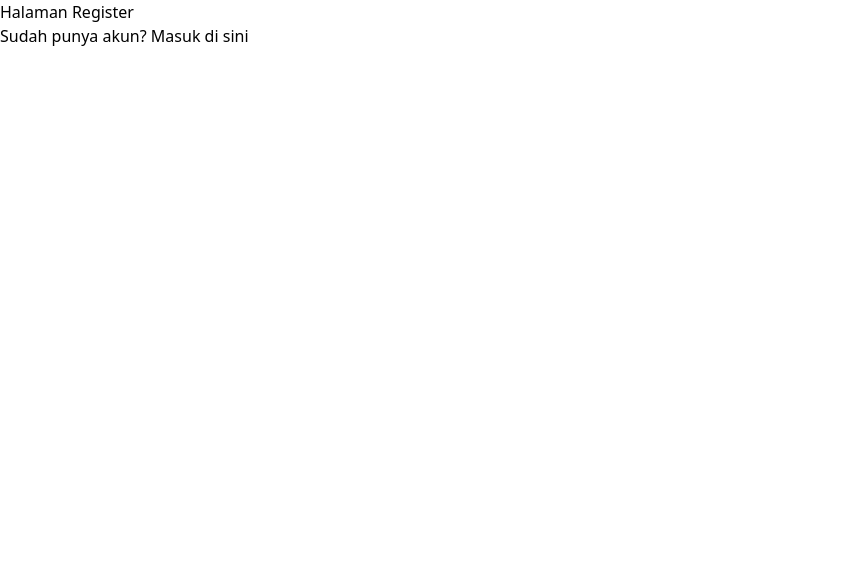
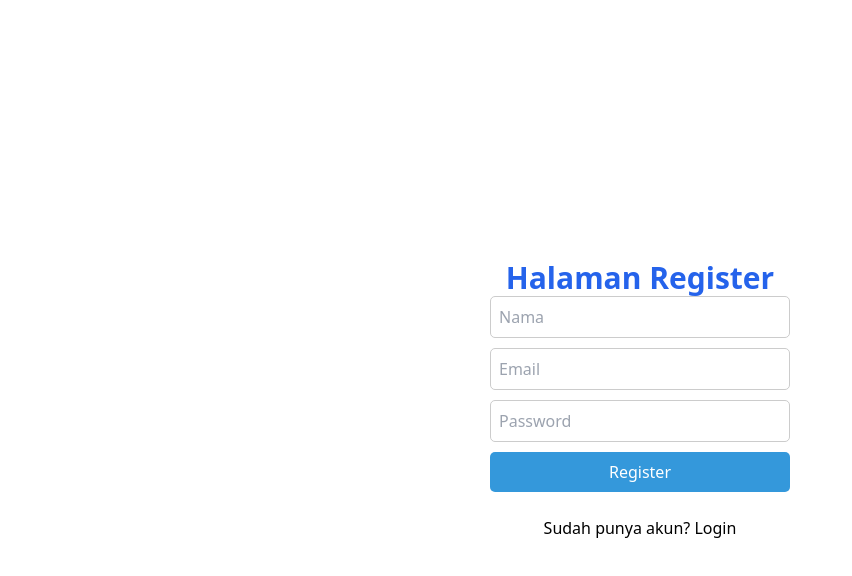
Before and after one commit to Luthfi27Upi/Semester-6, a Next.js app in the folder Pemrograman Berbasis Framework/Minggu 4/my-app/: page /auth/register in a window 1280 px wide. Shown: the top 576 px of the page, without its empty margins (0-852 px from the left). Built offline with nearby package versions, Linux system fonts and the light colour scheme.

Commit message:
Tugas 1 - Register

```diff
--- a/Pemrograman Berbasis Framework/Minggu 4/my-app/src/pages/auth/register.tsx
+++ b/Pemrograman Berbasis Framework/Minggu 4/my-app/src/pages/auth/register.tsx
@@ -1,15 +1,7 @@
-import Link from "next/link";
+import RegisterView from "../views/auth/register";
 
-const HalamanRegister = () => {
-  return (
-    <div>
-      <h1>Halaman Register</h1>
-
-      <Link href="/auth/login">
-        Sudah punya akun? Masuk di sini
-      </Link>
-    </div>
-  );
+const RegisterPage = () => {
+  return <RegisterView />;
 };
 
-export default HalamanRegister;
+export default RegisterPage;
--- a/Pemrograman Berbasis Framework/Minggu 4/my-app/src/pages/produk/[id].tsx
+++ b/Pemrograman Berbasis Framework/Minggu 4/my-app/src/pages/produk/[id].tsx
@@ -1,15 +1,11 @@
-    import {Router, useRouter} from 'next/router';
+import { useRouter } from "next/router";
+import DetailView from "../views/produk/detail";
 
-    const HalamanProduk = () => {
-    // const Router = useRouter();
-    // console.log(Router);
-    const { query } = useRouter();
-        return (
-            <div>
-                <h1>Halaman Produk</h1>
-                <p>Produk : {query.id}</p>
-            </div>
-        )
-    }
+const ProdukDetailPage = () => {
+  const { query } = useRouter();
+  const { id } = query;
 
-    export default HalamanProduk;
+  return <DetailView id={id} />;
+};
+
+export default ProdukDetailPage;
--- a/Pemrograman Berbasis Framework/Minggu 4/my-app/src/pages/produk/index.tsx
+++ b/Pemrograman Berbasis Framework/Minggu 4/my-app/src/pages/produk/index.tsx
@@ -1,24 +1,7 @@
-import { useRouter } from "next/router";
-import { useEffect, useState } from "react";
+import ProdukView from "../views/produk";
 
-const Produk = () => {
-  const router = useRouter();
-
-  // simulasi status login
-  const [isLogin, setIsLogin] = useState(false);
-
-  useEffect(() => {
-    if (!isLogin) {
-      router.push("/auth/login");
-    }
-  }, [isLogin, router]);
-
-  return (
-    <div>
-      <h1>Halaman Produk</h1>
-      <p>Produk hanya bisa diakses user yang sudah login</p>
-    </div>
-  );
+const ProdukPage = () => {
+  return <ProdukView />;
 };
 
-export default Produk;
+export default ProdukPage;
--- /dev/null
+++ b/Pemrograman Berbasis Framework/Minggu 4/my-app/src/pages/views/auth/register/index.tsx
@@ -0,0 +1,49 @@
+import Link from "next/link";
+import styles from "./register.module.css";
+
+const RegisterView = () => {
+  const handleRegister = () => {
+    // sementara hanya console
+    console.log("Register clicked");
+  };
+
+  return (
+    <div className={styles.register}>
+      <h1 className="text-3xl font-bold text-blue-600">Halaman Register</h1>
+
+      <form className={styles.form}>
+        <input
+          type="text"
+          placeholder="Nama"
+          className={styles.input}
+        />
+        <input
+          type="email"
+          placeholder="Email"
+          className={styles.input}
+        />
+        <input
+          type="password"
+          placeholder="Password"
+          className={styles.input}
+        />
+
+        <button
+          type="button"
+          onClick={handleRegister}
+          className={styles.button}
+        >
+          Register
+        </button>
+      </form>
+
+      <br />
+
+      <Link href="/auth/login">
+        Sudah punya akun? Login
+      </Link>
+    </div>
+  );
+};
+
+export default RegisterView;
--- /dev/null
+++ b/Pemrograman Berbasis Framework/Minggu 4/my-app/src/pages/views/auth/register/register.module.css
@@ -0,0 +1,33 @@
+.register {
+  display: flex;
+  flex-direction: column;
+  justify-content: center;
+  align-items: center;
+  height: 100vh;
+}
+
+.form {
+  display: flex;
+  flex-direction: column;
+  width: 300px;
+  gap: 10px;
+}
+
+.input {
+  padding: 8px;
+  border: 1px solid #ccc;
+  border-radius: 5px;
+}
+
+.button {
+  padding: 8px;
+  background-color: #3498db;
+  color: white;
+  border: none;
+  border-radius: 5px;
+  cursor: pointer;
+}
+
+.button:hover {
+  background-color: #2980b9;
+}
--- /dev/null
+++ b/Pemrograman Berbasis Framework/Minggu 4/my-app/src/pages/views/produk/detail.tsx
@@ -0,0 +1,14 @@
+interface Props {
+  id: string | string[] | undefined;
+}
+
+const DetailView = ({ id }: Props) => {
+  return (
+    <div>
+      <h1>Detail Produk</h1>
+      <p>ID Produk: {id}</p>
+    </div>
+  );
+};
+
+export default DetailView;
--- /dev/null
+++ b/Pemrograman Berbasis Framework/Minggu 4/my-app/src/pages/views/produk/index.tsx
@@ -0,0 +1,19 @@
+import styles from "./produk.module.css";
+import Hero from "./sections/hero";
+import Main from "./sections/main";
+
+const ProdukView = () => {
+  return (
+    <div className={styles.container}>
+      <div className={styles.hero}>
+        <Hero />
+      </div>
+
+      <div className={styles.main}>
+        <Main />
+      </div>
+    </div>
+  );
+};
+
+export default ProdukView;
--- /dev/null
+++ b/Pemrograman Berbasis Framework/Minggu 4/my-app/src/pages/views/produk/produk.module.css
@@ -0,0 +1,13 @@
+.container {
+  padding: 40px;
+}
+
+.hero {
+  margin-bottom: 40px;
+}
+
+.main {
+  background-color: #f4f4f4;
+  padding: 20px;
+  border-radius: 8px;
+}
--- /dev/null
+++ b/Pemrograman Berbasis Framework/Minggu 4/my-app/src/pages/views/produk/sections/hero.tsx
@@ -0,0 +1,10 @@
+const Hero = () => {
+  return (
+    <section>
+      <h1>Halaman Produk</h1>
+      <p>Temukan produk terbaik kami</p>
+    </section>
+  );
+};
+
+export default Hero;
--- /dev/null
+++ b/Pemrograman Berbasis Framework/Minggu 4/my-app/src/pages/views/produk/sections/main.tsx
@@ -0,0 +1,26 @@
+import Link from "next/link";
+
+const Main = () => {
+  const products = [
+    { id: 1, name: "Produk 1" },
+    { id: 2, name: "Produk 2" },
+    { id: 3, name: "Produk 3" },
+  ];
+
+  return (
+    <section>
+      <h2>Daftar Produk</h2>
+      <ul>
+        {products.map((item) => (
+          <li key={item.id}>
+            <Link href={`/produk/${item.id}`}>
+              {item.name}
+            </Link>
+          </li>
+        ))}
+      </ul>
+    </section>
+  );
+};
+
+export default Main;
```
Also changed, not shown: 2 other files (tests, documents, lock files or other folders).
